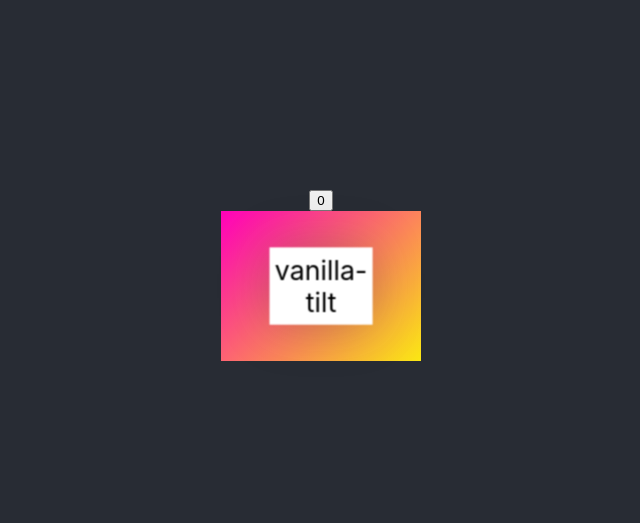
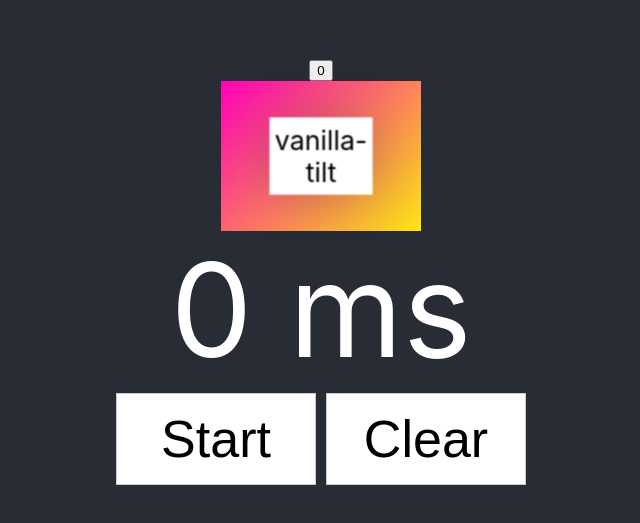
Before and after one commit to HaQadosch/EggHead_ReactHooksAndSuspense, a React (Create React App) app in the folder my-app/: page / in a window 1280 px wide. Shown: the part 125-648 px from the top of the page, without its empty margins (319-959 px from the left). Built offline with nearby package versions, Linux system fonts and the light colour scheme.

Commit message:
Interact and Update State in React with useState.

```diff
--- a/my-app/src/App.tsx
+++ b/my-app/src/App.tsx
@@ -2,6 +2,7 @@
 import "./App.css";
 import { Counter } from "./components/Counter";
 import { Usage } from "./components/Tilt";
+import { Stopwatch } from "./components/Stopwatch";
 
 const App: React.FC = () => {
   return (
@@ -9,6 +10,7 @@
       <header className="App-header">
         <Counter />
         <Usage />
+        <Stopwatch />
       </header>
     </div>
   );
--- /dev/null
+++ b/my-app/src/components/Stopwatch.tsx
@@ -0,0 +1,50 @@
+import React, { useState, useRef, useEffect } from "react";
+
+const buttonStyle = {
+  border: "1px solid #ccc",
+  background: "#fff",
+  fontSize: "2em",
+  padding: 15,
+  margin: 5,
+  width: 200
+};
+
+export const Stopwatch = () => {
+  const [lapse, setLapse] = useState<number>(0);
+  const [running, setRunning] = useState<boolean>(false);
+  const intervalRef = useRef<number>(0);
+
+  useEffect(() => () => clearInterval(intervalRef.current), []);
+
+  const startStop = () => {
+    if (running) {
+      clearInterval(intervalRef.current);
+    } else {
+      const startTime = Date.now() - lapse;
+      intervalRef.current = window.setInterval(() => {
+        setLapse(Date.now() - startTime);
+      }, 0);
+    }
+    setRunning(!running);
+  };
+
+  const clearWatch = () => {
+    clearInterval(intervalRef.current);
+    setLapse(0);
+    setRunning(false);
+  };
+
+  return (
+    <div style={{ textAlign: "center" }}>
+      <label
+        style={{ display: "block", fontSize: "5em" }}
+      >{`${lapse} ms`}</label>
+      <button onClick={startStop} style={buttonStyle}>
+        {running ? "Stop" : "Start"}
+      </button>
+      <button onClick={clearWatch} style={buttonStyle}>
+        Clear
+      </button>
+    </div>
+  );
+};
```
